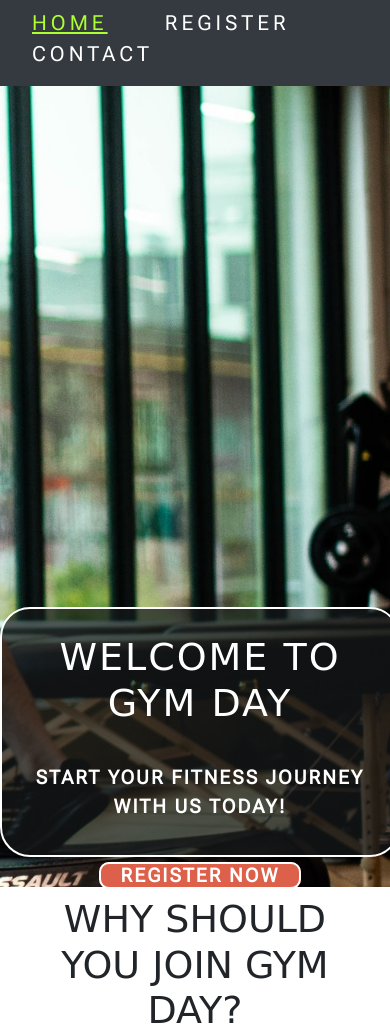
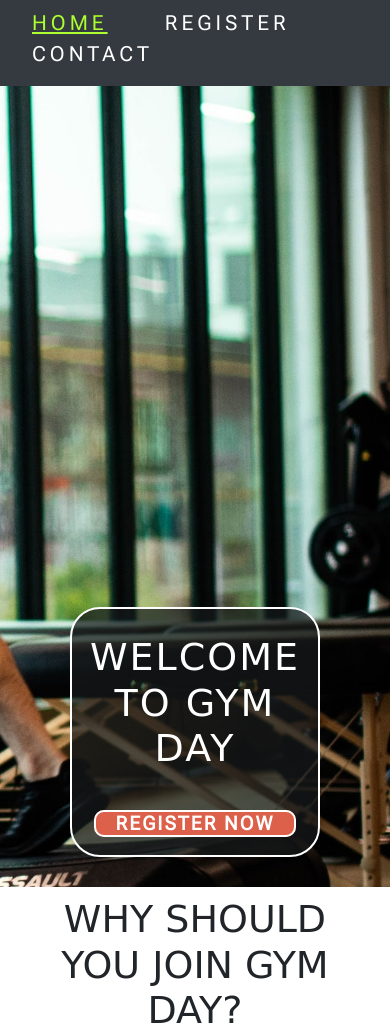
Before and after one commit to JackDay94/Project1, a plain HTML site: page index.html in a window 390 px wide. Shown: the part 88-1113 px from the top of the page. Drawn offline with nearby package versions, Linux system fonts and the light colour scheme; a web font is replaced by a local one.

Commit message:
Add media query for welcome text box at screen size 400px and below

```diff
--- a/assets/css/style.css
+++ b/assets/css/style.css
@@ -131,7 +131,7 @@ h1, h2, h3, h4, h5 {
 #welcome-text-box p {
     font-size: 150%;
     padding-top: 30px;
-    padding-bottom: 40px;
+    padding-bottom: 20px;
     margin-bottom: 0;
 }
 
@@ -329,6 +329,7 @@ footer h4 {
 /* Media queries */
 
 /* Screen size 800px and less */
+
 @media screen and (max-width:800px) {
     #equipment, #open-time, #low-cost {
         width: 100%;
@@ -349,6 +350,7 @@ footer h4 {
 }
 
 /* Screen size 600px and less */
+
 @media screen and (max-width:600px) {
     h3, h4, h5 {
         font-size: 32px !important;
@@ -360,3 +362,19 @@ footer h4 {
 
 
 }
+
+/* Screen size 400px and less */
+
+@media screen and (max-width:400px) {
+    #welcome-text-box {
+        max-width: 250px;
+    }
+
+    #welcome-text-box p {
+        display: none;
+    }
+
+    #welcome-text-box h2 {
+        padding-bottom: 30px;
+    }
+}
```
Also changed, not shown: index.html (+2 -2 lines).
